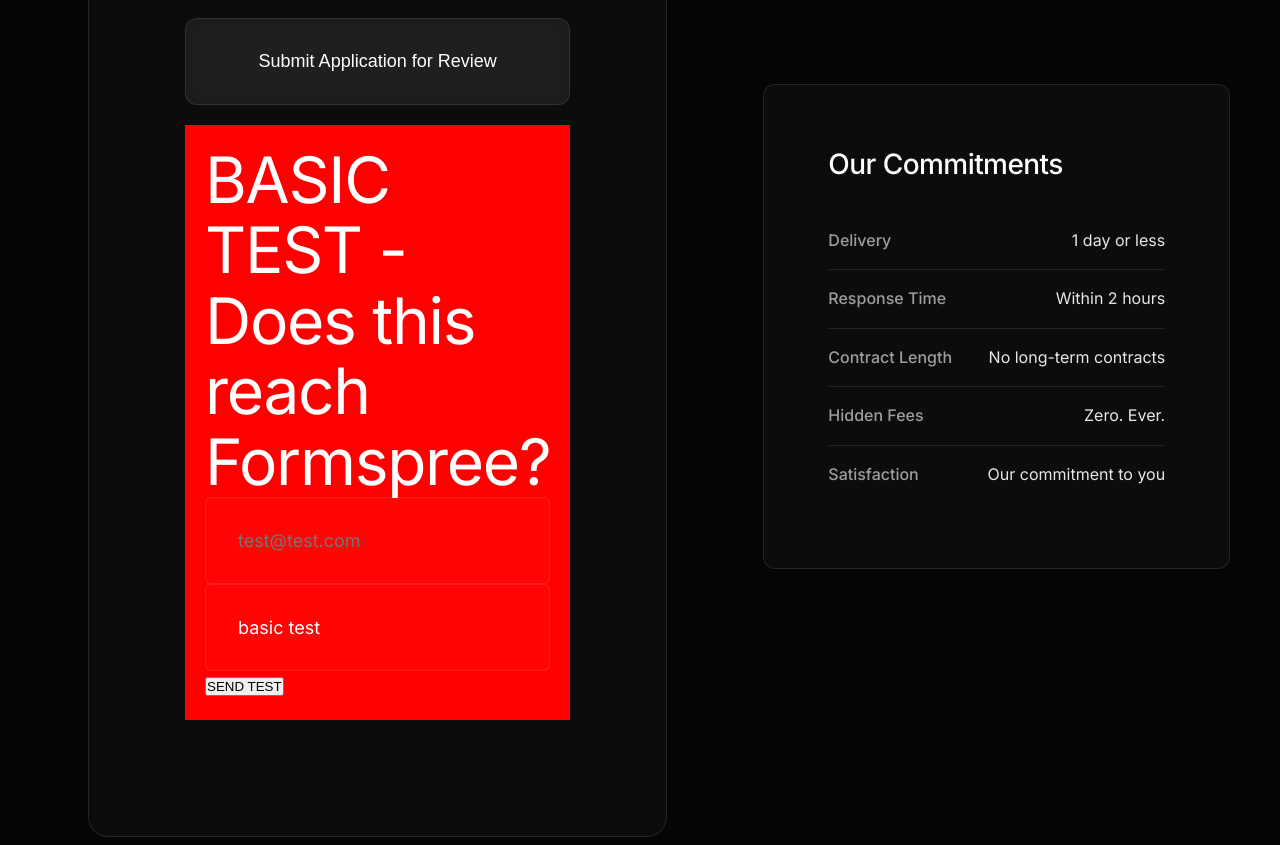
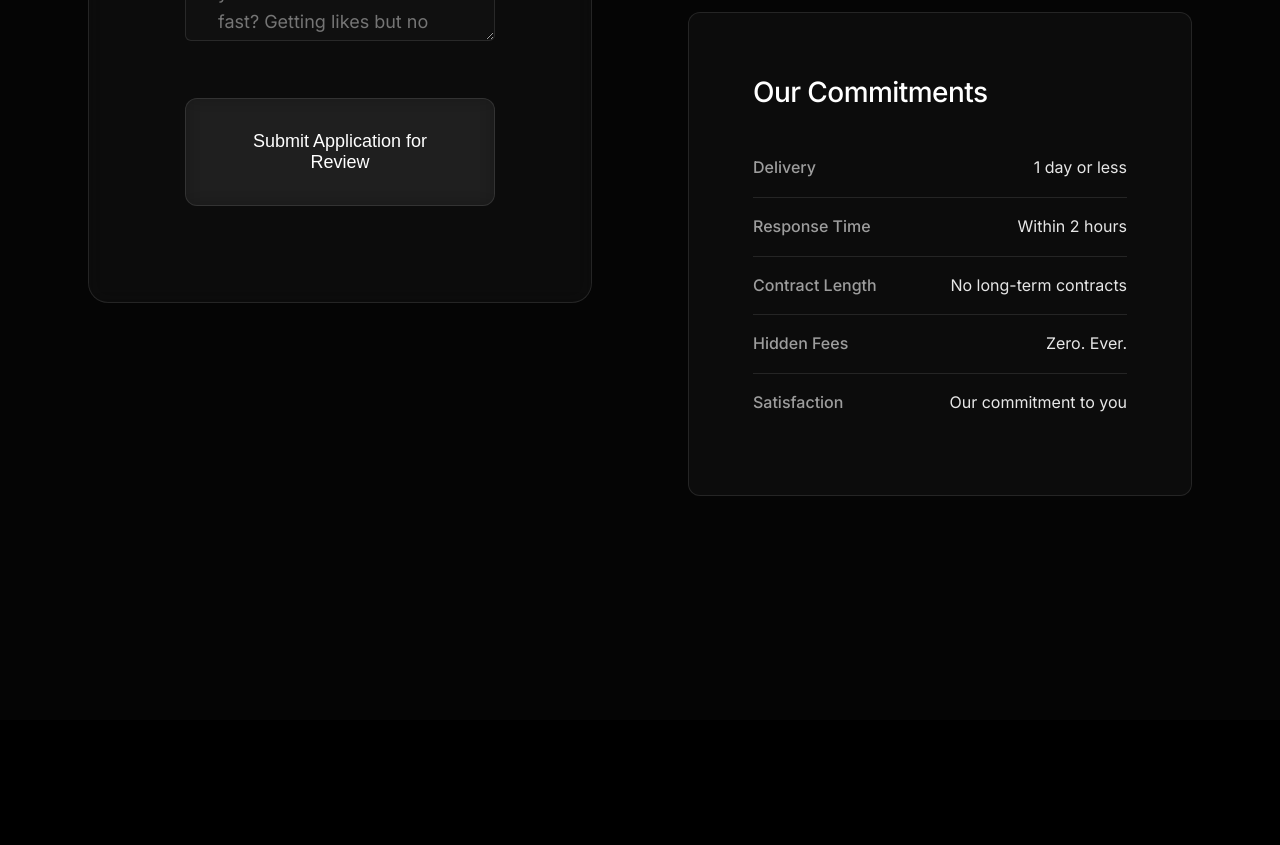
Before and after one commit to bgblanco/sentinelpeaksite, a website: page contact.html in a window 1280 px wide. Shown: the part 2600-3445 px from the top of the page. Drawn offline with Linux system fonts and the light colour scheme; a web font is replaced by a local one.

Commit message:
Add files via upload

```diff
--- a/contact.html
+++ b/contact.html
@@ -966,15 +966,6 @@
                         <button type="submit" class="btn btn-primary">Submit Application for Review</button>
                     </form>
 
-                    <!-- ULTRA SIMPLE TEST - NOW OUTSIDE THE MAIN FORM -->
-                    <div style="background: red; padding: 20px; margin: 20px 0;">
-                        <h3 style="color: white;">BASIC TEST - Does this reach Formspree?</h3>
-                        <form action="https://formspree.io/f/xldnoqwv" method="POST">
-                            <input type="email" name="email" placeholder="test@test.com" required>
-                            <input type="text" name="test" value="basic test" required>
-                            <button type="submit">SEND TEST</button>
-                        </form>
-                    </div>
                 </div>
 
                 <!-- CONTACT INFORMATION -->
```
